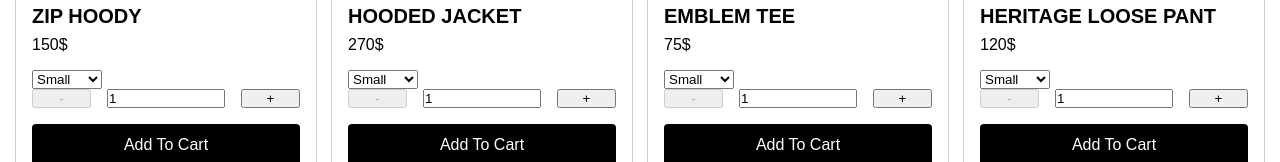
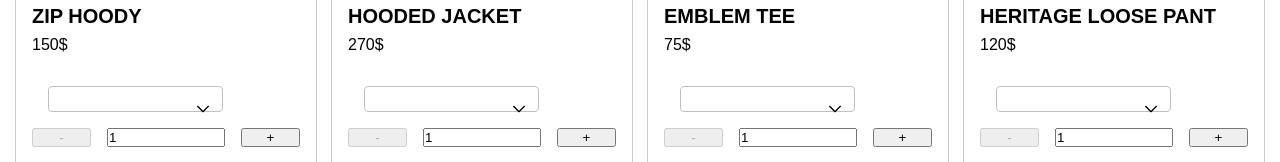
Before and after one commit to nelrnd/shopping-cart, a React (Create React App) app: page /shop in a window 1280 px wide. Shown: the part 464-626 px from the top of the page. Built offline with nearby package versions, Linux system fonts and the light colour scheme.

Commit message:
Create and style Dropdown

```diff
--- /dev/null
+++ b/src/components/Dropdown.js
@@ -0,0 +1,52 @@
+import { useState, useEffect, useRef } from 'react';
+import '../styles/Dropdown.css';
+
+const Dropdown = ({ title, items }) => {
+  const [isOpen, setIsOpen] = useState(false);
+  const [selected, setSelected] = useState(null);
+  const dropdownRef = useRef(null);
+
+  const toggleDropdown = () => setIsOpen(!isOpen);
+  const closeDropdown = () => setIsOpen(false);
+
+  const handleListItemClick = (value) => {
+    setSelected(value);
+    closeDropdown();
+  };
+
+  useEffect(() => {
+    // Close dropdown when clicking outside of it
+    const handleOutsideClick = (event) => {
+      if (dropdownRef.current && !dropdownRef.current.contains(event.target)) {
+        closeDropdown();
+        document.removeEventListener('click', handleOutsideClick);
+      }
+    };
+
+    if (isOpen) {
+      document.addEventListener('click', handleOutsideClick);
+    }
+  }, [isOpen]);
+
+  return (
+    <div className={isOpen ? 'Dropdown open' : 'Dropdown'} ref={dropdownRef}>
+      <div className="Dropdown_header" onClick={toggleDropdown}>
+        <p className="Dropdown_header-title">{selected || title}</p>
+      </div>
+
+      <ul className="Dropdown_list">
+        {items.map((item, index) => (
+          <li
+            className="Dropdown_list-item"
+            onClick={() => handleListItemClick(item)}
+            key={index}
+          >
+            {item}
+          </li>
+        ))}
+      </ul>
+    </div>
+  );
+};
+
+export default Dropdown;
--- a/src/components/ProductCard.js
+++ b/src/components/ProductCard.js
@@ -1,4 +1,5 @@
 import { useState } from 'react';
+import Dropdown from './Dropdown';
 import '../styles/ProductCard.css';
 
 const ProductCard = ({ title, price, sizes, imageUrl }) => {
@@ -22,13 +23,7 @@ const ProductCard = ({ title, price, sizes, imageUrl }) => {
       </div>
 
       <div className="ProductCard_interaction-wrapper">
-        <div className="ProductCard_sizing-wrapper">
-          <select>
-            {sizes.map((size) => (
-              <option value={size}>{size}</option>
-            ))}
-          </select>
-        </div>
+        <Dropdown items={sizes} />
         <div className="ProductCard_quantity-wrapper">
           <button
             onClick={decrementQuantity}
--- /dev/null
+++ b/src/styles/Dropdown.css
@@ -0,0 +1,66 @@
+.Dropdown {
+  margin: 1rem;
+  position: relative;
+  max-width: 175px;
+  user-select: none;
+}
+
+.Dropdown.open {
+  z-index: 90;
+}
+
+.Dropdown_header {
+  padding: 12px;
+  margin-bottom: 8px;
+  border: 1px solid #bfbfbf;
+  border-radius: 4px;
+  position: relative;
+  cursor: pointer;
+}
+
+/* Arrow */
+.Dropdown_header::after {
+  content: '';
+  display: block;
+  position: absolute;
+  width: 14px;
+  height: 8px;
+  background-image: url('../assets/dropdown-arrow.svg');
+  background-size: 14px 8px;
+  right: 12px;
+  top: 17.5px;
+  transition: all 0.3s ease-in-out;
+}
+.Dropdown.open .Dropdown_header::after {
+  transform: rotate(-180deg);
+}
+
+.Dropdown_list {
+  transform: translateY(-50%) scale(0);
+  opacity: 0;
+  list-style: none;
+  border: solid 1px #bfbfbf;
+  border-radius: 4px;
+  box-shadow: 0 1px 4px rgba(0, 0, 0, 0.2);
+  overflow: hidden;
+  position: absolute;
+  left: 0;
+  right: 0;
+  top: calc(100% + 8px);
+  transition: all 0.3s ease-in-out;
+}
+
+.Dropdown.open .Dropdown_list {
+  transform: translateY(0) scale(1);
+  opacity: 1;
+}
+
+.Dropdown_list-item {
+  padding: 12px;
+  background-color: white;
+  cursor: pointer;
+}
+
+.Dropdown_list-item:hover {
+  background-color: #f4f4f4;
+}
```
Also changed, not shown: src/assets/dropdown-arrow.svg (added).
